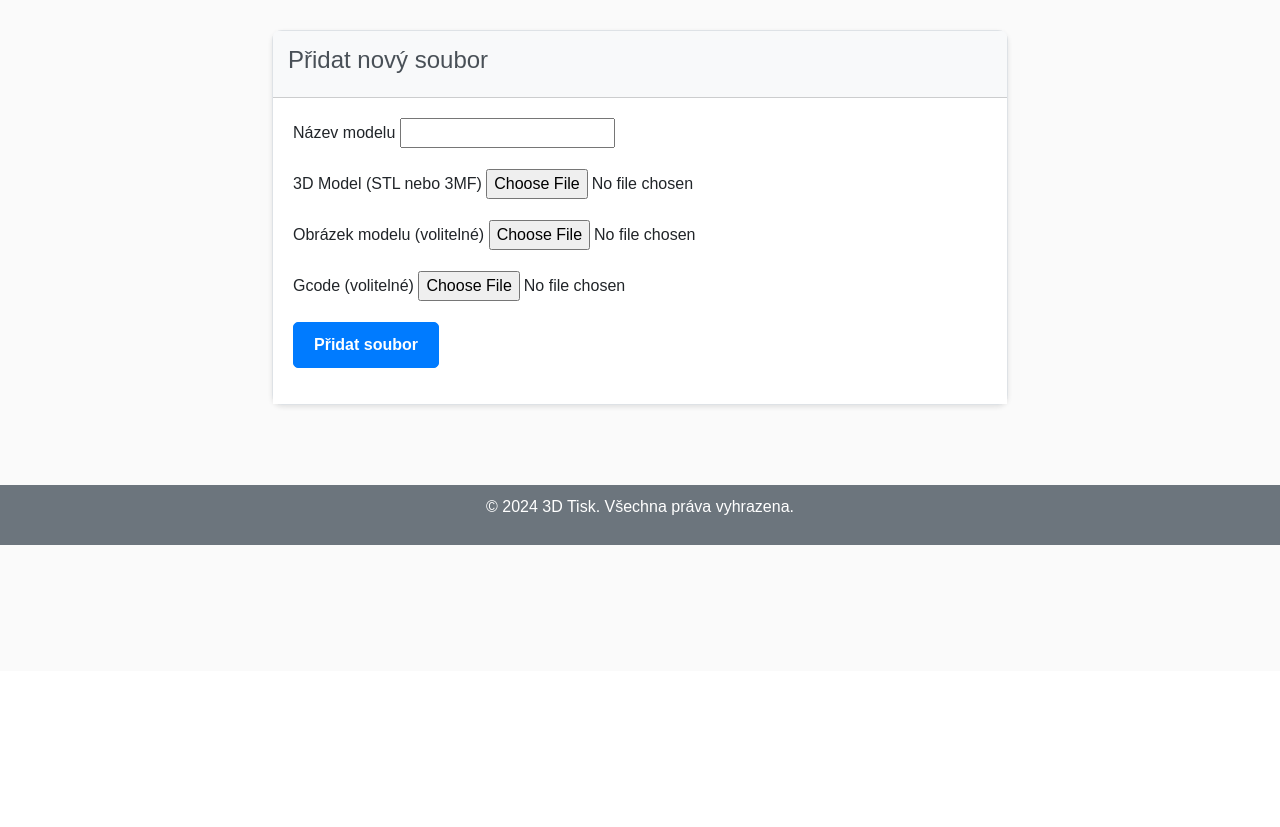
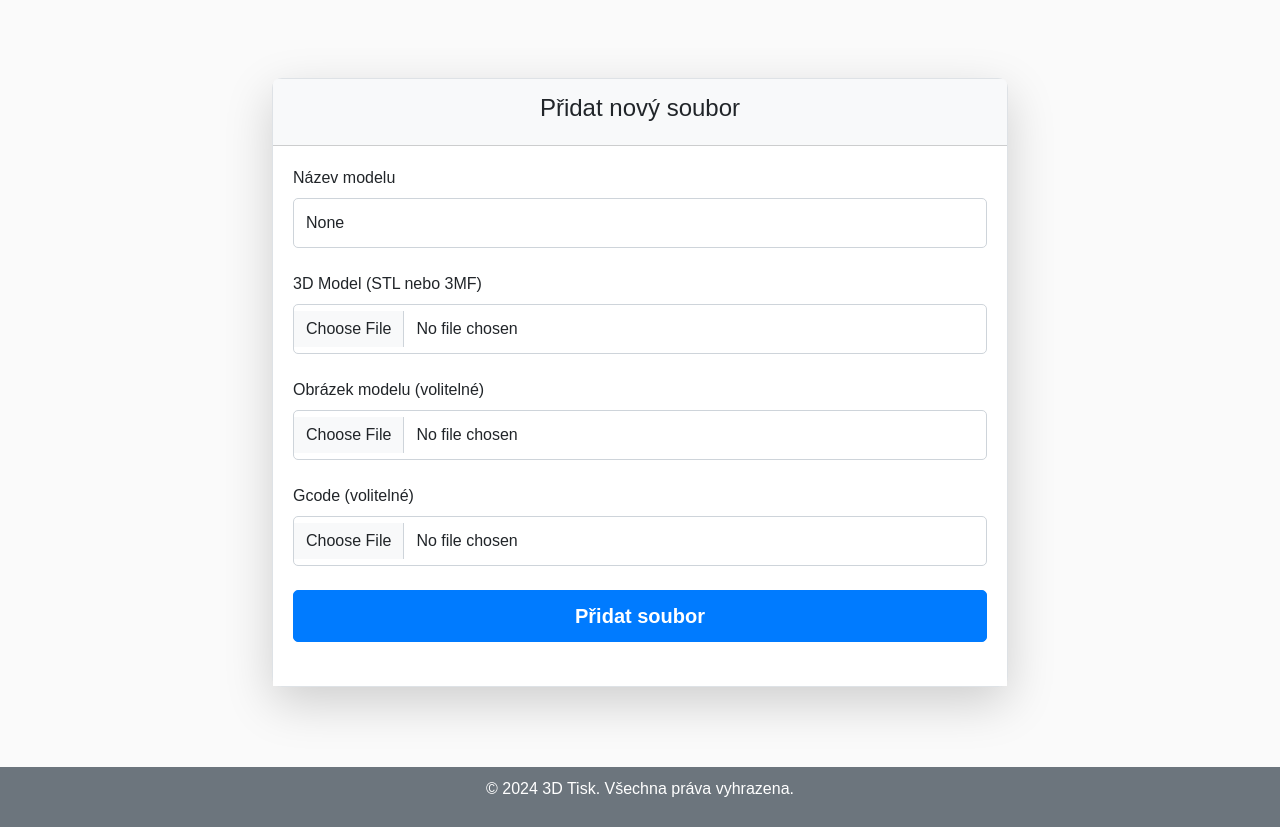
Before and after one commit to Hozek-V/MyNewWeb, a Django app: page /upload/ in a window 1280 px wide. Shown: the part 129-956 px from the top of the page. Before the commit the page ends 674 px from the top, so only its background shows below. Run offline with Django 5.2, Linux system fonts and the light colour scheme.

Commit message:
Hapruje_editace_souborů

```diff
--- a/pythonProject1/files/members/forms.py
+++ b/pythonProject1/files/members/forms.py
@@ -19,3 +19,8 @@ class FileUploadForm(forms.ModelForm):
             raise forms.ValidationError("Pokud nahráváte GCODE soubor, musíte zadat název tiskárny.")
 
         return cleaned_data
+
+class FileForm(forms.ModelForm):
+    class Meta:
+        model = File
+        fields = ['name', 'stl_file', 'image', 'gcode_file', 'printer_name']
--- a/pythonProject1/files/members/models.py
+++ b/pythonProject1/files/members/models.py
@@ -1,3 +1,4 @@
+import os
 from django.db import models
 
 class Member(models.Model):
@@ -24,3 +25,17 @@ class File(models.Model):
 
   def __str__(self):
     return self.name
+
+  # Metoda pro detekci přípony souboru
+  def get_stl_file_extension(self):
+    if self.stl_file:
+      return os.path.splitext(self.stl_file.name)[1].lower()  # Získáme příponu
+    return ""  # Pokud soubor není přítomen, vrátíme prázdný řetězec
+
+  # Metoda pro kontrolu, zda je soubor .stl
+  def is_stl(self):
+    return self.get_stl_file_extension() == '.stl'
+
+  # Metoda pro kontrolu, zda je soubor .3mf
+  def is_3mf(self):
+    return self.get_stl_file_extension() == '.3mf'
--- a/pythonProject1/files/members/templates/upload_file.html
+++ b/pythonProject1/files/members/templates/upload_file.html
@@ -1,11 +1,11 @@
 {% extends 'base.html' %}
 
 {% block content %}
-<div class="container">
-    <div class="row">
-        <div class="col-md-8 offset-md-2">
-            <div class="card">
-                <div class="card-header">
+<div class="container mt-5">
+    <div class="row justify-content-center">
+        <div class="col-md-8">
+            <div class="card shadow-lg">
+                <div class="card-header bg-light text-dark text-center">
                     <h4>Přidat nový soubor</h4>
                 </div>
                 <div class="card-body">
@@ -13,38 +13,38 @@
                         {% csrf_token %}
 
                         <!-- Nahrání názvu modelu -->
-                        <div class="mb-3">
+                        <div class="mb-4">
                             <label for="id_name" class="form-label">Název modelu</label>
-                            {{ form.name }}
+                            <input type="text" name="name" id="id_name" class="form-control" value="{{ form.name.value }}">
                         </div>
 
                         <!-- Nahrání 3D modelu (STL nebo 3MF) -->
-                        <div class="mb-3">
+                        <div class="mb-4">
                             <label for="id_stl_file" class="form-label">3D Model (STL nebo 3MF)</label>
-                            {{ form.stl_file }}
+                            <input type="file" name="stl_file" id="id_stl_file" class="form-control">
                         </div>
 
                         <!-- Volitelné pole pro obrázek -->
-                        <div class="mb-3">
+                        <div class="mb-4">
                             <label for="id_image" class="form-label">Obrázek modelu (volitelné)</label>
-                            {{ form.image }}
+                            <input type="file" name="image" id="id_image" class="form-control">
                         </div>
 
                         <!-- Volitelné pole pro Gcode -->
-                        <div class="mb-3">
+                        <div class="mb-4">
                             <label for="id_gcode_file" class="form-label">Gcode (volitelné)</label>
-                            {{ form.gcode_file }}
+                            <input type="file" name="gcode_file" id="id_gcode_file" class="form-control">
                         </div>
 
                         <!-- Dynamické zobrazení pole pro název tiskárny, pokud je nahrán Gcode -->
-                        <div class="mb-3" id="printer-name-field" style="display: none;">
+                        <div class="mb-4" id="printer-name-field" style="display: none;">
                             <label for="id_printer_name" class="form-label">Název 3D tiskárny</label>
-                            {{ form.printer_name }}
+                            <input type="text" name="printer_name" id="id_printer_name" class="form-control">
                         </div>
 
                         <!-- Tlačítko pro odeslání -->
-                        <div class="mb-3">
-                            <button type="submit" class="btn btn-primary">Přidat soubor</button>
+                        <div class="d-grid gap-2 mb-4">
+                            <button type="submit" class="btn btn-primary btn-lg">Přidat soubor</button>
                         </div>
                     </form>
                 </div>
--- a/pythonProject1/files/members/urls.py
+++ b/pythonProject1/files/members/urls.py
@@ -1,4 +1,6 @@
 from django.urls import path
+from django.conf import settings
+from django.conf.urls.static import static
 from .views import *
 
 urlpatterns = [
@@ -6,5 +8,7 @@ urlpatterns = [
     path('files/', files, name='files'),
     path('upload/', upload_file, name='upload_file'),
     path('file/<int:id>/', file_detail, name='file_detail'),
+    path('file/<int:id>/edit/', file_edit, name='edit_file'),
+    path('file/<int:id>/delete/', file_delete, name='delete_file'),
     path('members/', members, name='members'),
-]
+]+ static(settings.MEDIA_URL, document_root=settings.MEDIA_ROOT)
--- a/pythonProject1/files/members/views.py
+++ b/pythonProject1/files/members/views.py
@@ -1,8 +1,9 @@
+import os
 from django.http import HttpResponse
 from django.template import loader
 from django.shortcuts import render, redirect, get_object_or_404
 from .models import Member, File
-from .forms import FileUploadForm
+from .forms import FileUploadForm, FileForm
 
 def members(request):
   mymembers = Member.objects.all().values()
@@ -35,3 +36,54 @@ def upload_file(request):
 def file_detail(request, id):
   file = get_object_or_404(File, id=id)
   return render(request, 'file_detail.html', {'file': file})
+
+
+def file_edit(request, id):
+    # Načteme soubor podle ID
+    file = get_object_or_404(File, id=id)
+
+    if request.method == 'POST':
+        form = FileForm(request.POST, request.FILES, instance=file)
+        if form.is_valid():
+            # Před uložením nových souborů smažeme staré soubory, pokud byly změněny
+            if 'stl_file' in request.FILES and file.stl_file:
+                # Smazání starého STL souboru
+                file.stl_file.delete(save=False)
+            if 'image' in request.FILES and file.image:
+                # Smazání starého obrázku
+                file.image.delete(save=False)
+            if 'gcode_file' in request.FILES and file.gcode_file:
+                # Smazání starého Gcode souboru
+                file.gcode_file.delete(save=False)
+
+            # Uložíme změny do databáze
+            form.save()
+
+            return redirect('file_detail', id=file.id)  # Po úspěšné editaci přesměrujeme na detail souboru
+    else:
+        # Pokud je požadavek GET, zobrazíme formulář s aktuálními daty
+        form = FileForm(instance=file)
+
+    return render(request, 'file_edit.html', {'form': form, 'file': file})
+
+
+def file_delete(request, id):
+  # Načteme soubor podle ID
+  file = get_object_or_404(File, id=id)
+
+  # Pokud je požadavek POST, smažeme soubor a jeho související soubory
+  if request.method == 'POST':
+    # Smazání souvisejících souborů (STL, obrázek, Gcode)
+    if file.stl_file:
+        file.stl_file.delete()
+    if file.image:
+        file.image.delete()
+    if file.gcode_file:
+        file.gcode_file.delete()
+
+    # Smazání souboru z databáze
+    file.delete()
+    return redirect('files')  # Přesměrování na seznam souborů
+
+  # Pokud je požadavek GET, zobrazíme potvrzení smazání
+  return render(request, 'file_delete.html', {'file': file})
```
Also changed, not shown: pythonProject1/files/members/templates/file_delete.html (added, +18 -0 lines), pythonProject1/files/members/templates/file_detail.html (+35 -5 lines), pythonProject1/files/members/templates/file_edit.html (added, +21 -0 lines), pythonProject1/files/media/images/Kolejnice_1.png (added), 3 other files.
